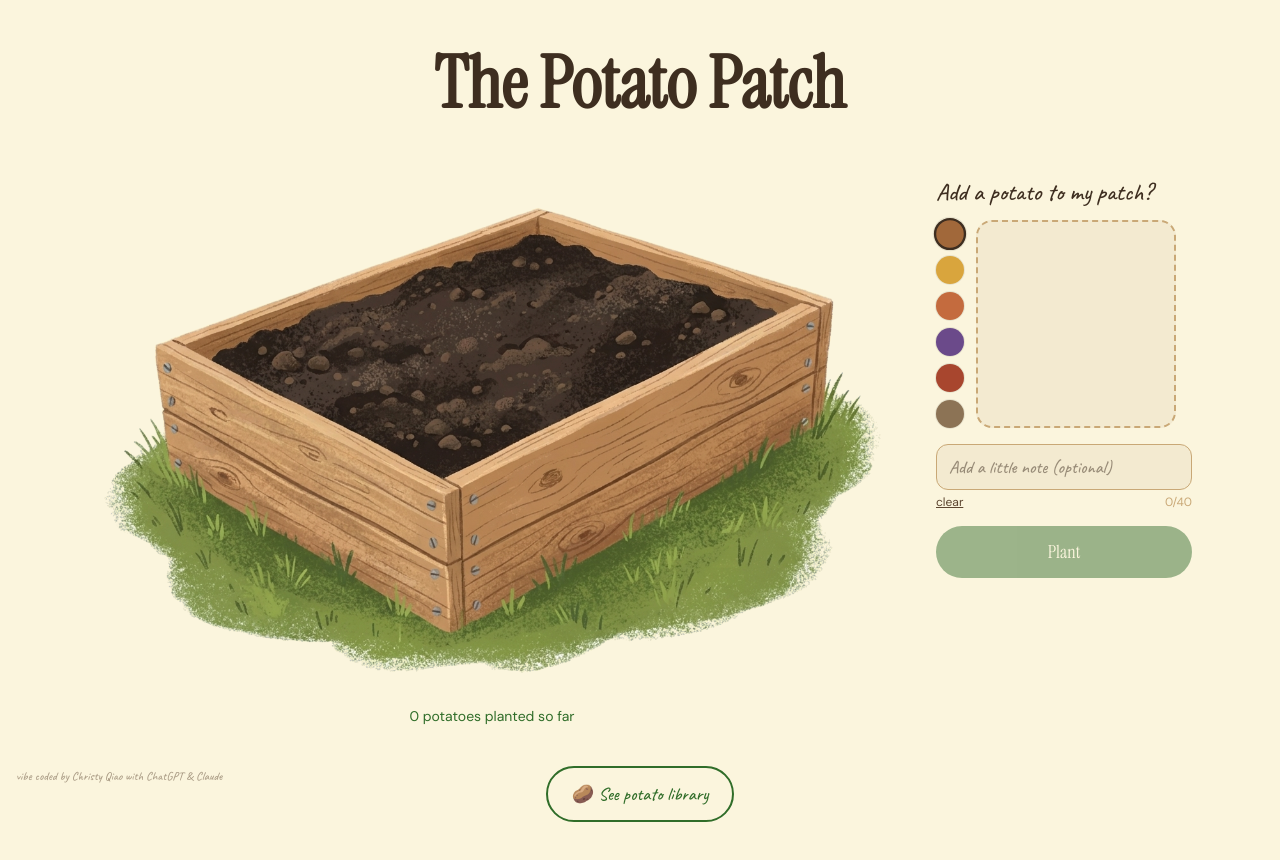
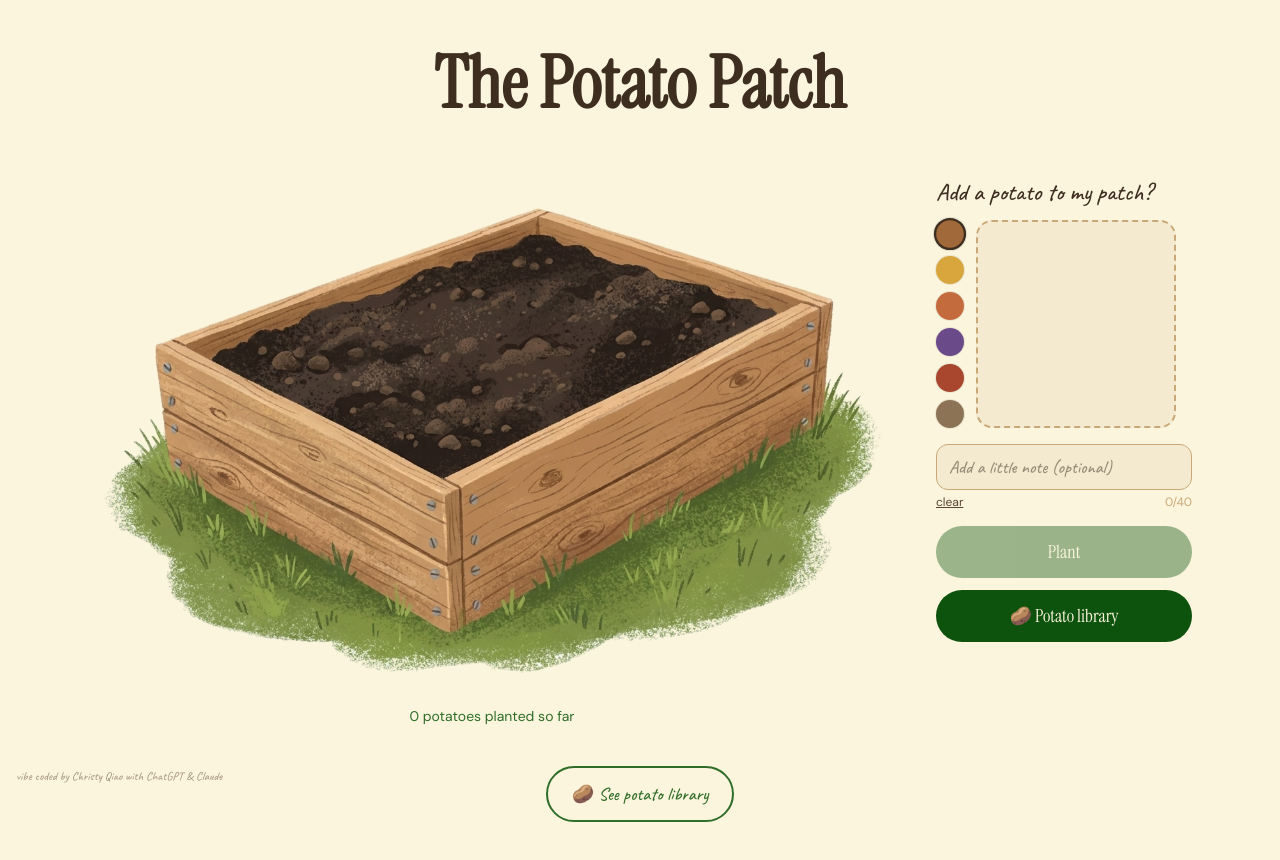
Before and after one commit to crispyqiao/potato-farm, a Next.js app: page / in a window 1280 px wide. Shown: the top 860 px of the page. Built offline with nearby package versions, Linux system fonts and the light colour scheme.

Commit message:
move library button under plant, matching style

```diff
--- a/components/PlantPanel.tsx
+++ b/components/PlantPanel.tsx
@@ -136,6 +136,15 @@ export default function PlantPanel({ onPlanted }: PlantPanelProps) {
       >
         {isSubmitting ? "Planting..." : "Plant"}
       </button>
+
+
+      <a
+        href="/library"
+        className="w-full py-3 rounded-full font-display text-lg transition-opacity mt-3 flex items-center justify-center"
+        style={{ background: "var(--green-deep)", color: "var(--cream)" }}
+      >
+        🥔 Potato library
+      </a>
     </div>
   );
 }
```
